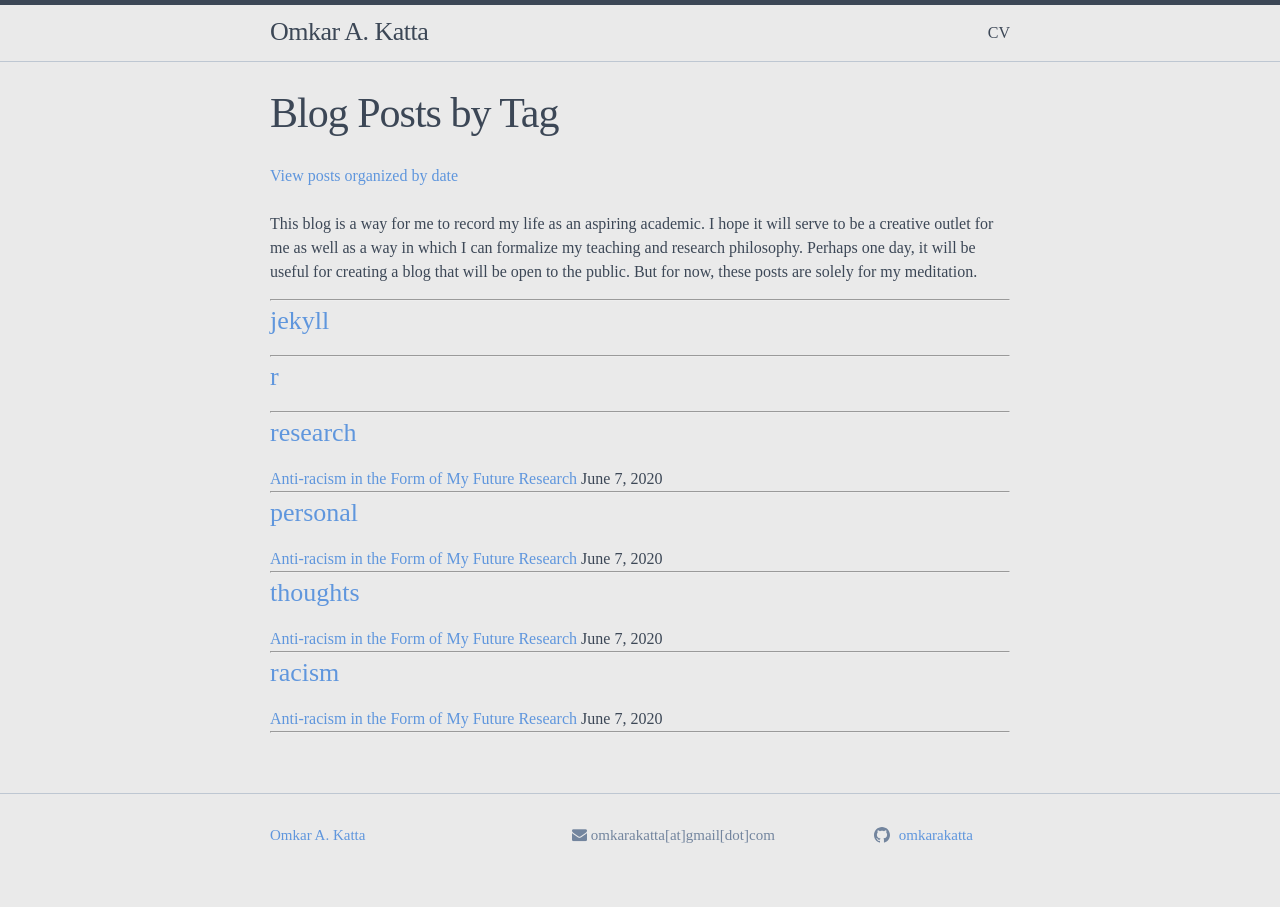
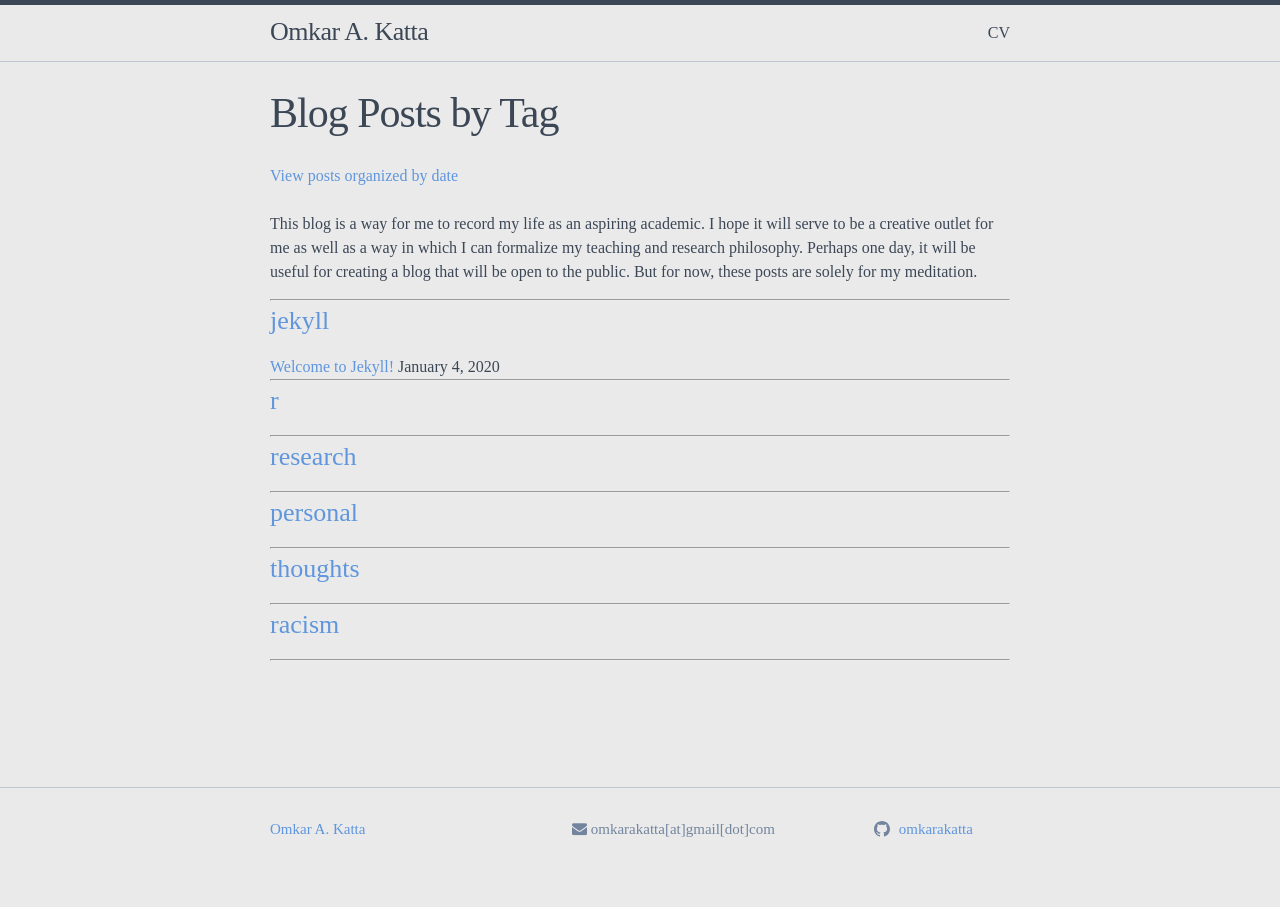
Before and after one commit to omkarakatta/omkarakatta.github.io, a Jekyll site: the page built from pages/postsbytag.md, in a window 1280 px wide. Built offline with Jekyll 4.4.1, drawn with Linux system fonts in a browser that asks for light colours; nearby versions of some CDN libraries.

Commit message:
change boolean value of hidden tag

```diff
--- a/pages/postsbytag.md
+++ b/pages/postsbytag.md
@@ -33,7 +33,7 @@ This blog is a way for me to record my life as an aspiring academic. I hope it w
     {% for post in posts %}
       {% if post.url contains ".html" %}
         {% if post.tags contains t %}
-          {% if post.hidden == true %}
+          {% if post.hidden == false %}
             <li>
               <a href="{{ post.url }}">{{ post.title }}</a>
               <span class="date">{{ post.date | date: "%B %-d, %Y"  }}</span>
```
